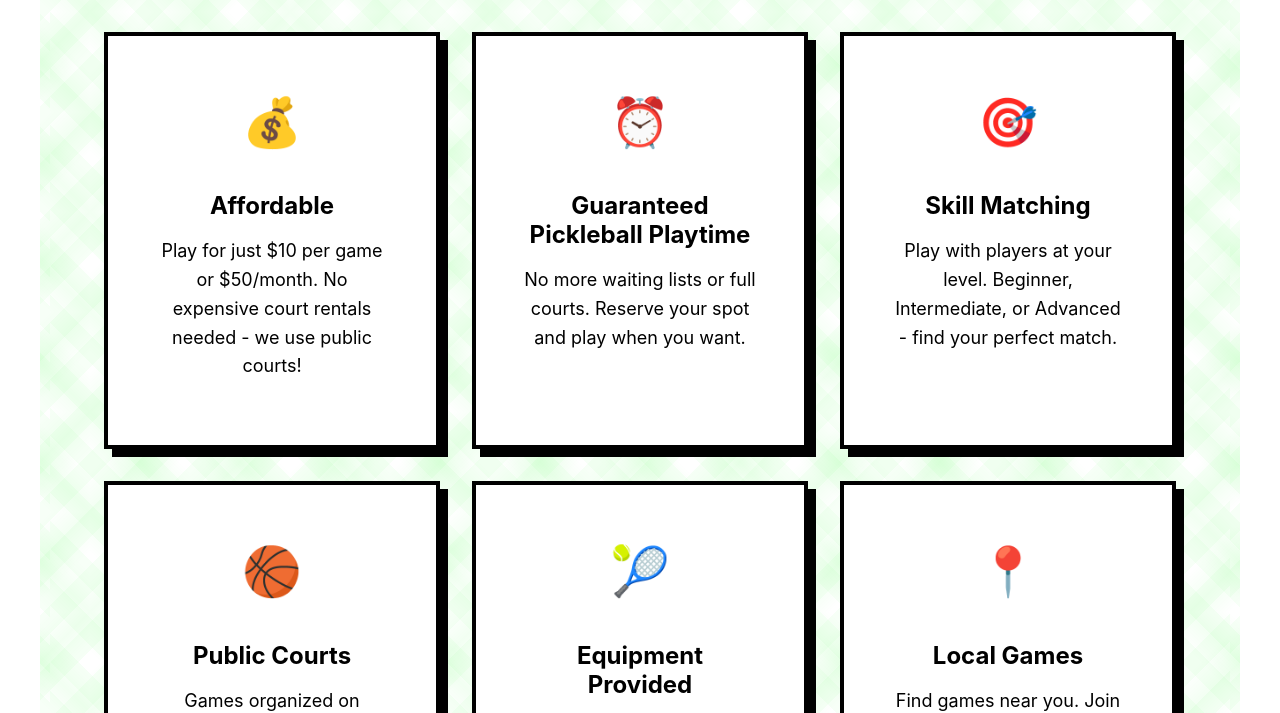
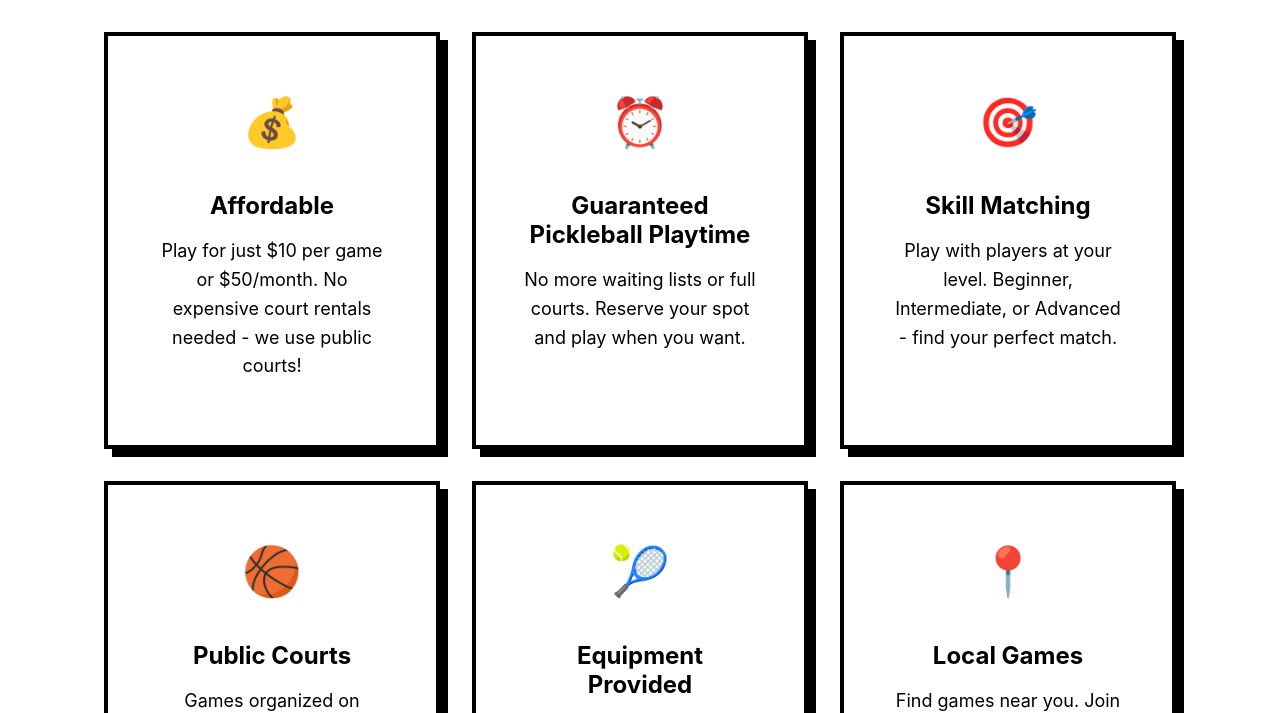
Before and after one commit to alediez2048/Dinkli-website, a website: page index.html in a window 1280 px wide. Shown: the part 1304-2017 px from the top of the page. Drawn offline with Linux system fonts and the light colour scheme.

Commit message:
Remove pattern background from Why Choose Dinkli section
- Removed diagonal line pattern (::after)
- Removed animated diagonal lines (::before)
- Section now has clean background

```diff
--- a/css/components.css
+++ b/css/components.css
@@ -185,54 +185,7 @@
   overflow: hidden;
 }
 
-.value-props::after {
-  content: '';
-  position: absolute;
-  top: 0;
-  left: 0;
-  right: 0;
-  bottom: 0;
-  background-image:
-    repeating-linear-gradient(45deg, transparent, transparent 20px, rgba(0, 255, 0, 0.03) 20px, rgba(0, 255, 0, 0.03) 40px),
-    repeating-linear-gradient(-45deg, transparent, transparent 20px, rgba(0, 255, 0, 0.03) 20px, rgba(0, 255, 0, 0.03) 40px);
-  animation: backgroundMove 20s linear infinite;
-  pointer-events: none;
-  z-index: 0;
-}
-
-@keyframes backgroundMove {
-  0% {
-    background-position: 0 0, 0 0;
-  }
-  100% {
-    background-position: 40px 40px, -40px -40px;
-  }
-}
-
-.value-props::before {
-  content: '';
-  position: absolute;
-  top: 0;
-  left: 0;
-  right: 0;
-  bottom: 0;
-  background:
-    linear-gradient(45deg, transparent 30%, rgba(0, 255, 0, 0.05) 50%, transparent 70%),
-    linear-gradient(-45deg, transparent 30%, rgba(0, 255, 0, 0.05) 50%, transparent 70%);
-  background-size: 100px 100px;
-  animation: diagonalLines 10s linear infinite;
-  pointer-events: none;
-  z-index: 0;
-}
-
-@keyframes diagonalLines {
-  0% {
-    background-position: 0 0, 0 0;
-  }
-  100% {
-    background-position: 100px 100px, -100px -100px;
-  }
-}
+/* Pattern backgrounds removed from value-props */
 
 .value-props .container {
   position: relative;
```
